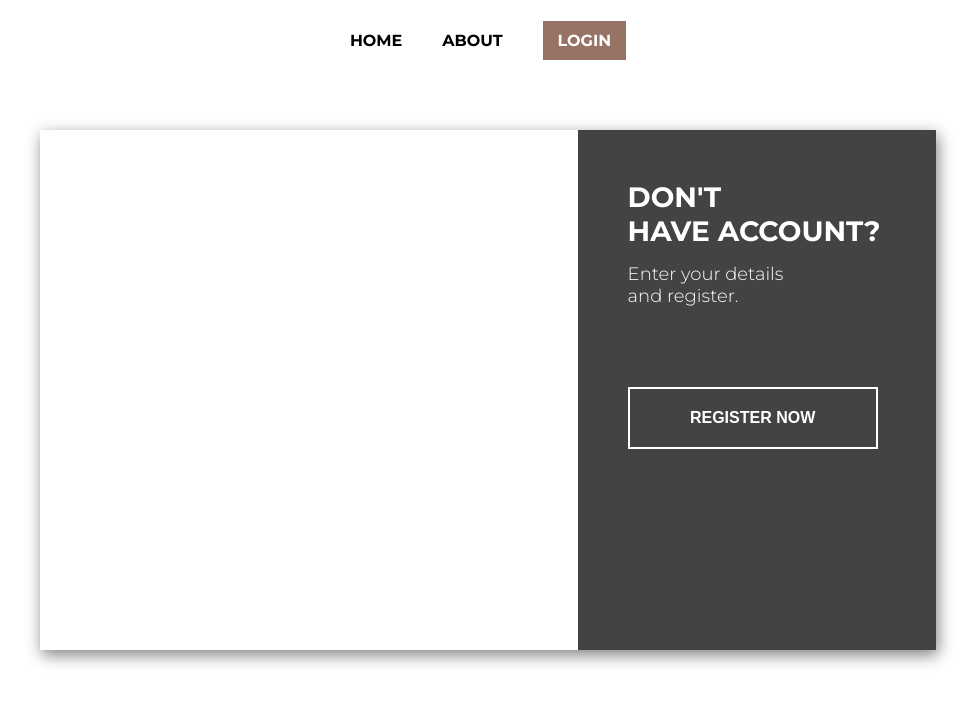
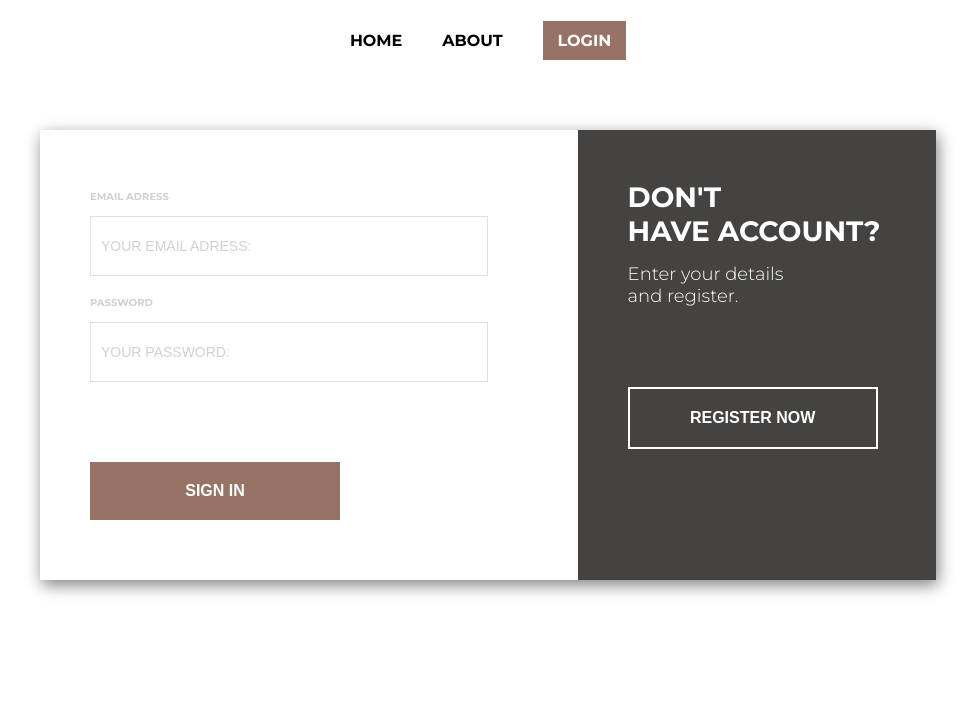
Before and after one commit to caamag/Mini-Blog, a React (Create React App) app: page /login in a window 1280 px wide. Shown: the top 704 px of the page, without its empty margins (152-1131 px from the left). Built offline with nearby package versions, Linux system fonts and the light colour scheme.

Commit message:
criando form

```diff
--- a/src/index.css
+++ b/src/index.css
@@ -31,6 +31,7 @@ h3 {
 .container {
     width: 100%;
     max-width: 1450px;
+    max-height: 460px;
     margin: 0 auto;
 }
 
@@ -42,9 +43,19 @@ h3 {
 
 
 /*form*/
+.form {
+    width: 60%;
+    height: 100%;
+    text-align: center;
+    display: flex;
+    flex-direction: column;
+    justify-content: center;
+}
+
 input {
     border: none;
     padding: 20px 10px 20px 10px;
+    font-size: 1.6rem;
 }
 
 input:focus {
@@ -55,4 +66,5 @@ button {
     padding: 10px;
     border: none;
     font-size: 1.6rem;
+    cursor: pointer;
 }
--- /dev/null
+++ b/src/pages/login/components/loginForm.js
@@ -0,0 +1,42 @@
+
+import './loginform.css';
+
+import { useState } from 'react';
+
+function LoginForm() {
+
+    const [email, setEmail] = useState('');
+    const [pass, setPass] = useState('');
+
+    return <form className='form login-form'>
+
+        <label>
+            EMAIL ADRESS<br /><br />
+            <input
+                type="email"
+                value={email}
+                placeholder='YOUR EMAIL ADRESS:'
+                onChange={(e) => { setEmail(e.target.value) }}
+                required
+            /><br />
+        </label>
+
+        <label>
+            PASSWORD<br /><br />
+            <input
+                type="password"
+                value={pass}
+                placeholder='YOUR PASSWORD:'
+                onChange={(e) => { setPass(e.target.value) }}
+                required
+            /><br />
+        </label>
+
+
+        <button>SIGN IN</button>
+
+    </form>
+
+};
+
+export default LoginForm;
--- /dev/null
+++ b/src/pages/login/components/loginform.css
@@ -0,0 +1,65 @@
+.login-form {
+    position: absolute;
+    left: 0%;
+}
+
+.login-form label {
+    color: rgb(209, 209, 209);
+    width: 100%;
+    text-align: left;
+    margin-left: 50px;
+    margin-bottom: 20px;
+}
+
+.login-form input {
+    width: 70%;
+    margin: 0 auto;
+    border: 1px solid rgb(224, 224, 224);
+    animation: fadeInLoginForm 500ms;
+}
+
+.login-form input::placeholder {
+    color: rgb(209, 209, 209);
+    font-size: 1.4rem;
+}
+
+.login-form button {
+    width: 250px;
+    margin-left: 50px;
+    margin-top: 60px;
+    padding: 20px 20px;
+    background-color: rgb(151, 115, 101);
+    color: white;
+    font-weight: bold;
+    transition: 250ms;
+    animation: fadeInLoginFormBtn 800ms;
+}
+
+.login-form button:hover {
+    width: 260px;
+}
+
+/*animations*/
+@keyframes fadeInLoginForm {
+    0% {
+        opacity: 0;
+        margin-left: -50px;
+    }
+
+    100% {
+        opacity: 1;
+        margin-left: 0px;
+    }
+}
+
+@keyframes fadeInLoginFormBtn {
+    0% {
+        opacity: 0;
+        margin-left: 0px;
+    }
+
+    100% {
+        opacity: 1;
+        margin-left: 50px;
+    }
+}
--- /dev/null
+++ b/src/pages/login/components/registerForm.css
@@ -0,0 +1,40 @@
+.register-form {
+    position: absolute;
+    right: 0%;
+}
+
+.register-form label {
+    color: rgb(209, 209, 209);
+    width: 100%;
+    text-align: left;
+    margin-left: 50px;
+    margin-bottom: 20px;
+}
+
+.register-form input {
+    width: 70%;
+    margin: 0 auto;
+    border: 1px solid rgb(224, 224, 224);
+    animation: fadeInLoginForm 500ms;
+}
+
+.register-form input::placeholder {
+    color: rgb(209, 209, 209);
+    font-size: 1.4rem;
+}
+
+.register-form button {
+    width: 250px;
+    margin-left: 50px;
+    margin-top: 60px;
+    padding: 20px 20px;
+    background-color: rgb(151, 115, 101);
+    color: white;
+    font-weight: bold;
+    transition: 250ms;
+    animation: fadeInLoginFormBtn 800ms;
+}
+
+.register-form button:hover {
+    width: 260px;
+}
--- /dev/null
+++ b/src/pages/login/components/registerForm.js
@@ -0,0 +1,41 @@
+
+import './registerForm.css';
+
+import { useState } from "react";
+
+function RegisterForm() {
+
+    const [email, setEmail] = useState('');
+    const [pass, setPass] = useState('');
+
+    return <form className='form register-form'>
+
+        <label>
+            EMAIL ADRESS<br /><br />
+            <input
+                type="email"
+                value={email}
+                placeholder='EMAIL OF YOUR PREFERENCE:'
+                onChange={(e) => { setEmail(e.target.value) }}
+                required
+            /><br />
+        </label>
+
+        <label>
+            PASSWORD<br /><br />
+            <input
+                type="password"
+                value={pass}
+                placeholder='CREATE YOUR PASSWORD:'
+                onChange={(e) => { setPass(e.target.value) }}
+                required
+            /><br />
+        </label>
+
+        <button>REGISTER</button>
+
+    </form>
+
+};
+
+export default RegisterForm;
--- a/src/pages/login/login.css
+++ b/src/pages/login/login.css
@@ -2,6 +2,7 @@
     position: relative;
     width: 70%;
     height: 50vh;
+    max-height: 450px;
     margin: 0 auto;
     margin-top: 150px;
     background-color: rgb(255, 255, 255);
@@ -15,6 +16,7 @@
     right: 0%;
     background-color: rgb(68, 67, 65);
     transition: 750ms;
+    z-index: 2;
 }
 
 .form-menu-changed {
@@ -58,12 +60,12 @@
 /*mobile*/
 
 @media screen and (max-width: 1350px) {
-    .sign-up-container{
+    .sign-up-container {
         margin-top: 50px;
         height: 65vh;
     }
 
-    .form-menu button{
+    .form-menu button {
         margin-top: 80px;
     }
 }
--- a/src/pages/login/login.js
+++ b/src/pages/login/login.js
@@ -1,11 +1,16 @@
 import './login.css'
 
-import { useState } from 'react';
+import { useState, useEffect } from 'react';
 import { NavLink } from 'react-router-dom';
+
+//components
+import LoginForm from './components/loginForm';
+import RegisterForm from './components/registerForm';
 
 function Login() {
 
     const [signMenu, setSignMenu] = useState(true);
+    const [changeForm, setChangeForm] = useState(true);
     const formMenuClass = signMenu ? 'form-menu' : 'form-menu form-menu-changed';
 
     const menuTitleText = signMenu ? <>DON'T <br /> HAVE ACCOUNT?</> : <>SHARE <br /> YOUR LIFE</>
@@ -19,10 +24,24 @@ function Login() {
                 <h2>{menuTitleText}</h2>
                 <h3>{menuSubTitle}</h3>
 
-                {signMenu && <button onClick={() => { setSignMenu(false) }}>REGISTER NOW</button>}
-                {!signMenu && <button onClick={() => { setSignMenu(true) }}>SIGN IN</button>}
+                {signMenu && <button onClick={() => {
+                    setSignMenu(false)
+                    setTimeout(() => {
+                        setChangeForm(false)
+                    }, 300)
+                }}>REGISTER NOW</button>}
+
+                {!signMenu && <button onClick={() => {
+                    setSignMenu(true)
+                    setTimeout(() => {
+                        setChangeForm(true)
+                    }, 300)
+                }}>SIGN IN</button>}
 
             </div>
+
+            {changeForm && <LoginForm />}
+            {!changeForm && <RegisterForm />}
 
         </div>
 
```
